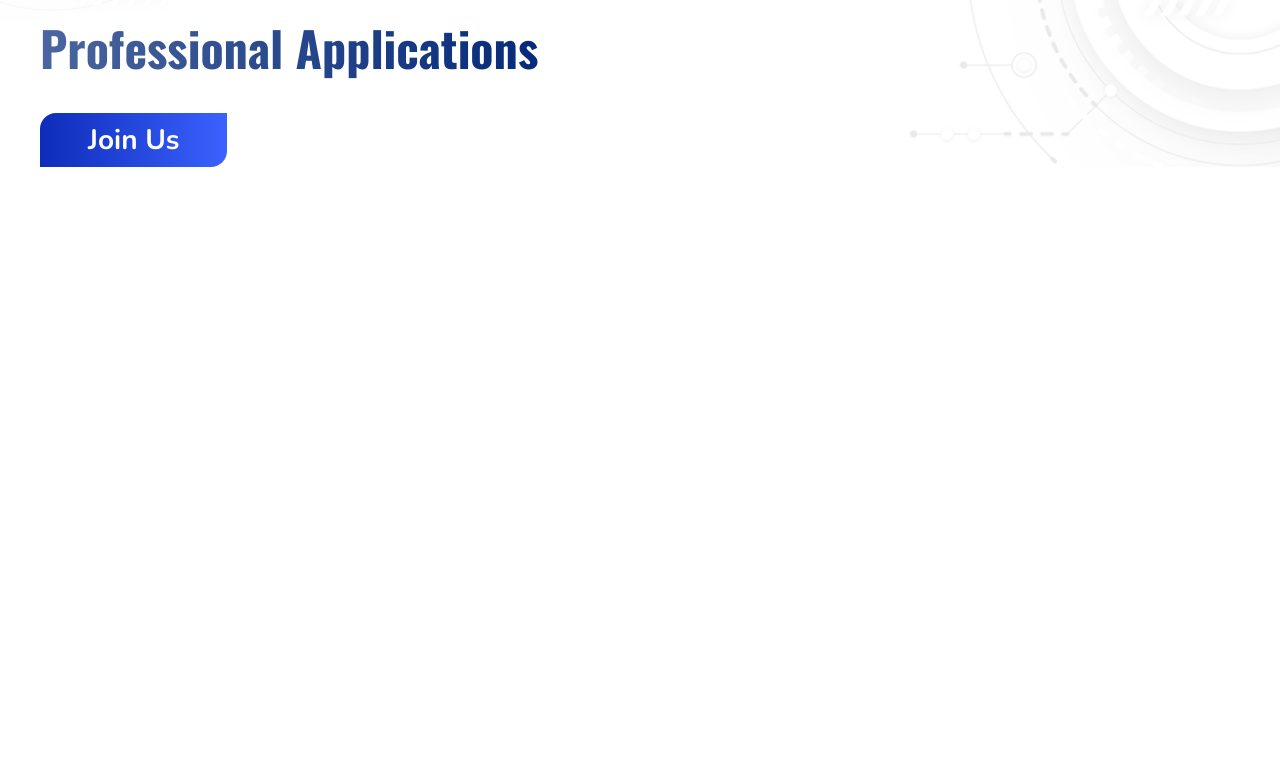
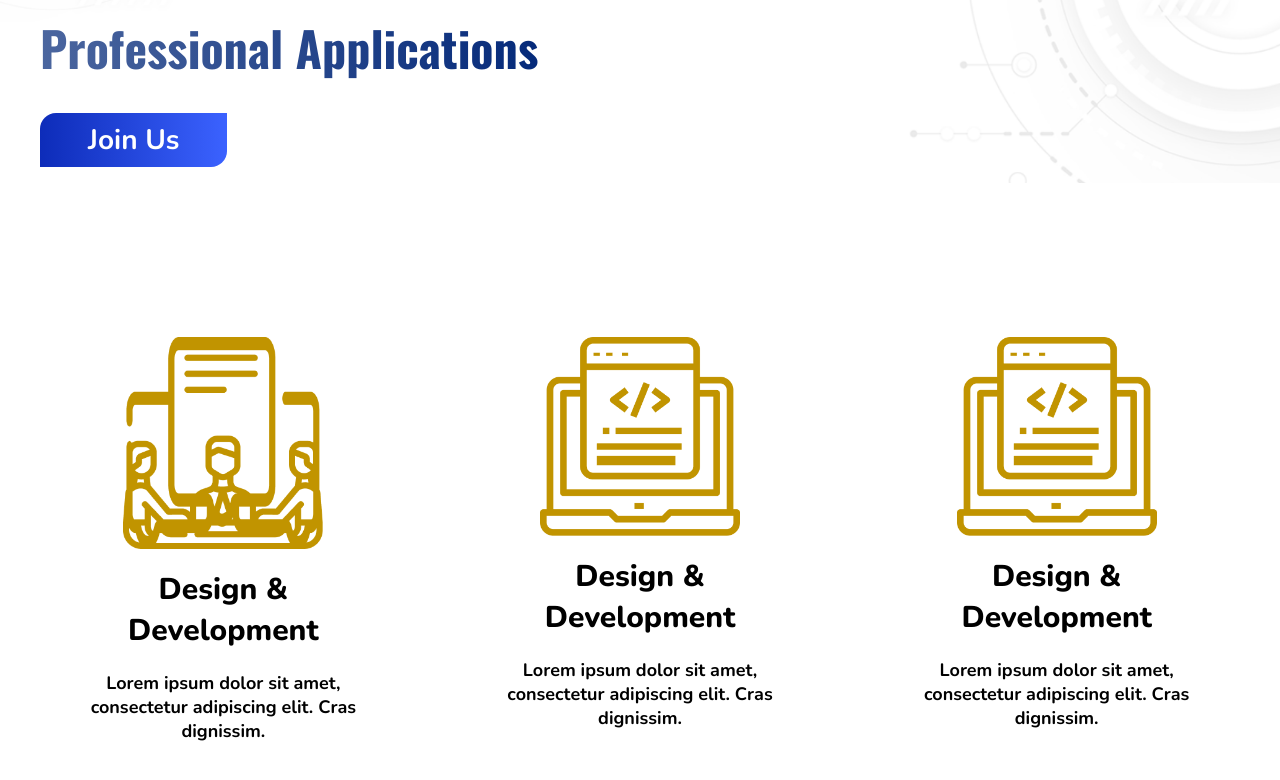
Before and after one commit to sabermh46/wesolver, a React (Create React App) app: page / in a window 1280 px wide. Shown: the part 322-1102 px from the top of the page. Before the commit the page ends 800 px from the top, so only its background shows below. Built offline with nearby package versions, Linux system fonts and the light colour scheme; a web font is replaced by a local one.

Commit message:
section 2 added

```diff
--- a/src/components/landing/landing.module.css
+++ b/src/components/landing/landing.module.css
@@ -27,3 +27,37 @@
     color: transparent;
     font-family: var(--family-oswald);
 }
+
+.section2 {
+    padding: 150px 0;
+    margin: 0 auto;
+    display: flex;
+    justify-content: center;
+    gap: 50px;
+}
+.sec2Card {
+    max-width: 450px;
+    flex: 1;
+    border-radius: 16px;
+    padding: 20px;
+    display: flex;
+    flex-direction: column;
+    gap: 20px;
+
+    align-items: center;
+}
+.sec2Card * {
+    font-family: var(--family-nunito);
+    text-align: center;
+}
+.sec2Card > img {
+    max-width: 200px;
+    height: auto;
+}
+.sec2Card > h1 {
+ font-size: 30px;
+ font-weight: 800;
+}
+.sec2Card > h2 {
+    font-size: 18px;
+}
--- a/src/components/landing/landing.tsx
+++ b/src/components/landing/landing.tsx
@@ -1,3 +1,4 @@
+import { frontData, sec2type } from "../../util/data";
 import Header, { ExclusiveBtn } from "../header/header";
 import style from './landing.module.css'
 
@@ -19,7 +20,11 @@ const LandingPage: React.FC = () => {
         </div>
 
         <div className={style.section2}>
-
+            {
+                frontData.sec2.map((data, index)=>{
+                    return <Sec2Card key={index} {...data}/>
+                })
+            }
         </div>
 
     </div>
@@ -28,3 +33,15 @@ const LandingPage: React.FC = () => {
   };
 
   export default LandingPage
+
+  const Sec2Card: React.FC<sec2type> = (props)=>{
+    const {image, title, description} = props
+
+    return(
+        <div className={style.sec2Card}>
+            <img src={image} alt='icon' />
+            <h1>{title}</h1>
+            <h2>{description}</h2>
+        </div>
+    )
+  }
--- a/src/util/data.ts
+++ b/src/util/data.ts
@@ -9,7 +9,7 @@ import ic5 from '../assets/ic5.png'
 import ic6 from '../assets/ic6.png'
 
 
-type sec2type = {
+export type sec2type = {
     image: string;
     title: string;
     description: string;
```
